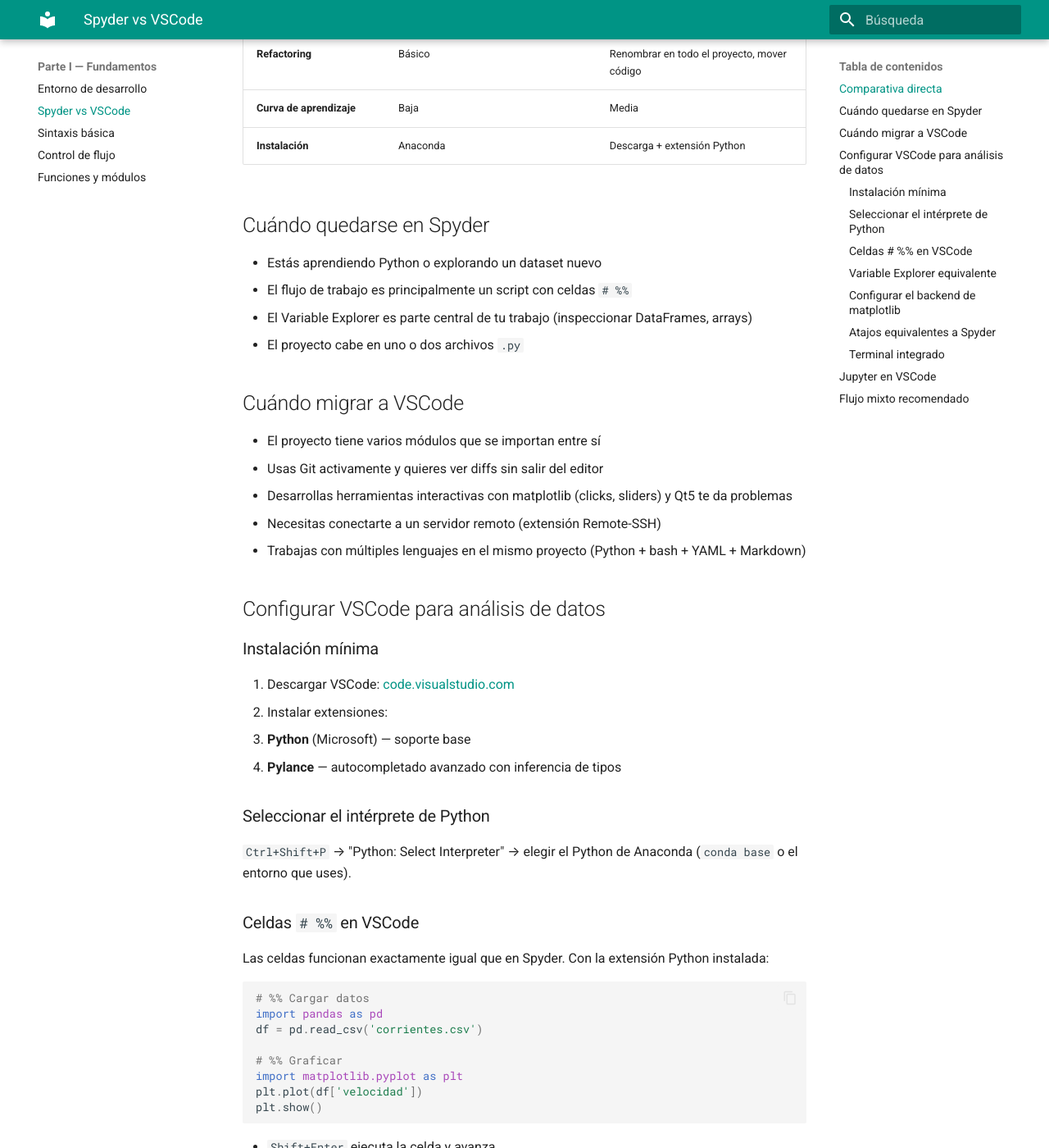
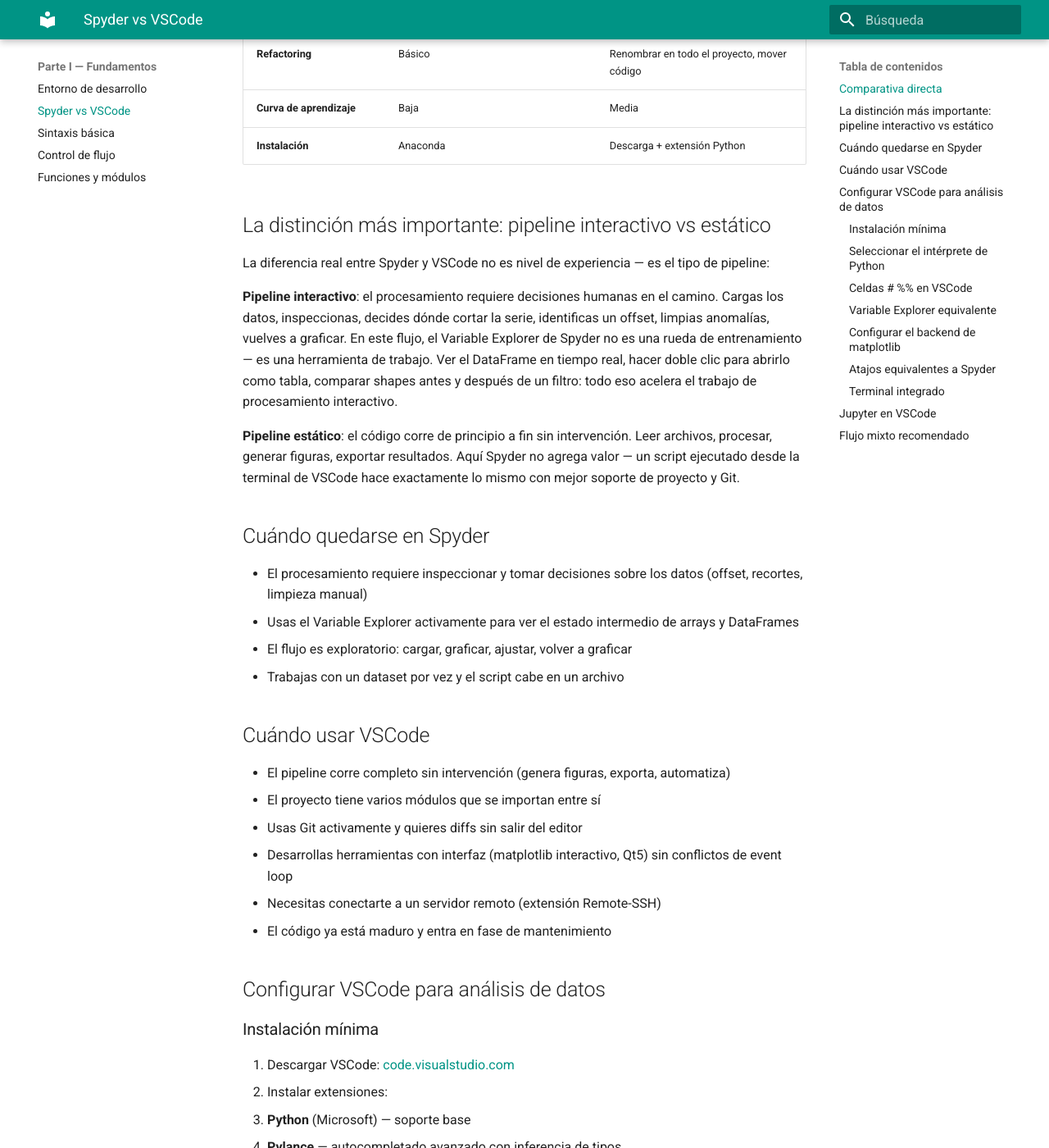
Before and after one commit to TomValderrama/manual-python-oceanografia, an MkDocs documentation site: the page built from docs/parte1/01b_spyder_vs_vscode.md, in a window 1280 px wide and 1400 px high, scrolled down 819 px. Shown: the whole window at 82% size. Built offline with MkDocs 1.6.1 and Material for MkDocs 9.7.7, drawn with Linux system fonts in a browser that asks for light colours; some of the changed text lies outside the part shown.

Commit message:
cap 01b: clarificar distinción pipeline interactivo (Spyder) vs estático (VSCode)

```diff
--- a/docs/parte1/01b_spyder_vs_vscode.md
+++ b/docs/parte1/01b_spyder_vs_vscode.md
@@ -19,20 +19,29 @@ Este capítulo compara ambos entornos y explica cómo hacer la transición cuand
 | **Curva de aprendizaje** | Baja | Media |
 | **Instalación** | Anaconda | Descarga + extensión Python |
 
+## La distinción más importante: pipeline interactivo vs estático
+
+La diferencia real entre Spyder y VSCode no es nivel de experiencia — es el tipo de pipeline:
+
+**Pipeline interactivo**: el procesamiento requiere decisiones humanas en el camino. Cargas los datos, inspeccionas, decides dónde cortar la serie, identificas un offset, limpias anomalías, vuelves a graficar. En este flujo, el Variable Explorer de Spyder no es una rueda de entrenamiento — es una herramienta de trabajo. Ver el DataFrame en tiempo real, hacer doble clic para abrirlo como tabla, comparar shapes antes y después de un filtro: todo eso acelera el trabajo de procesamiento interactivo.
+
+**Pipeline estático**: el código corre de principio a fin sin intervención. Leer archivos, procesar, generar figuras, exportar resultados. Aquí Spyder no agrega valor — un script ejecutado desde la terminal de VSCode hace exactamente lo mismo con mejor soporte de proyecto y Git.
+
 ## Cuándo quedarse en Spyder
 
-- Estás aprendiendo Python o explorando un dataset nuevo
-- El flujo de trabajo es principalmente un script con celdas `# %%`
-- El Variable Explorer es parte central de tu trabajo (inspeccionar DataFrames, arrays)
-- El proyecto cabe en uno o dos archivos `.py`
+- El procesamiento requiere inspeccionar y tomar decisiones sobre los datos (offset, recortes, limpieza manual)
+- Usas el Variable Explorer activamente para ver el estado intermedio de arrays y DataFrames
+- El flujo es exploratorio: cargar, graficar, ajustar, volver a graficar
+- Trabajas con un dataset por vez y el script cabe en un archivo
 
-## Cuándo migrar a VSCode
+## Cuándo usar VSCode
 
+- El pipeline corre completo sin intervención (genera figuras, exporta, automatiza)
 - El proyecto tiene varios módulos que se importan entre sí
-- Usas Git activamente y quieres ver diffs sin salir del editor
-- Desarrollas herramientas interactivas con matplotlib (clicks, sliders) y Qt5 te da problemas
+- Usas Git activamente y quieres diffs sin salir del editor
+- Desarrollas herramientas con interfaz (matplotlib interactivo, Qt5) sin conflictos de event loop
 - Necesitas conectarte a un servidor remoto (extensión Remote-SSH)
-- Trabajas con múltiples lenguajes en el mismo proyecto (Python + bash + YAML + Markdown)
+- El código ya está maduro y entra en fase de mantenimiento
 
 ## Configurar VSCode para análisis de datos
 
@@ -119,11 +128,10 @@ La ventaja sobre JupyterLab clásico: el editor de VSCode (autocompletado, Pylan
 
 ## Flujo mixto recomendado
 
-No es necesario elegir uno y abandonar el otro. Un flujo práctico:
+No es necesario elegir uno y abandonar el otro. La combinación más práctica:
 
-1. **Exploración inicial en Spyder**: Variable Explorer + celdas para entender el dataset
-2. **Desarrollo en VSCode**: cuando el código se organiza en funciones y módulos
-3. **Git en VSCode**: commits, diffs, historial
-4. **Scripts finales**: archivos `.py` ejecutables desde terminal, sin depender de ningún IDE
+1. **Procesamiento interactivo en Spyder**: inspeccionar datos, identificar problemas, tomar decisiones (offset, recortes, limpieza). El Variable Explorer hace este trabajo más rápido.
+2. **Pipeline automático en VSCode + terminal**: cuando el procesamiento ya está definido y corre sin intervención. Ejecutar desde terminal, gestionar Git, mantener el proyecto multi-archivo.
+3. **Git en VSCode**: commits, diffs visuales, historial — independientemente de dónde se escribió el código.
 
-El código escrito en Spyder funciona exactamente igual en VSCode y viceversa — son editores, no lenguajes distintos.
+El código funciona igual en ambos entornos. Lo que cambia es qué tan cómodo es cada flujo de trabajo según la etapa del proyecto.
```
